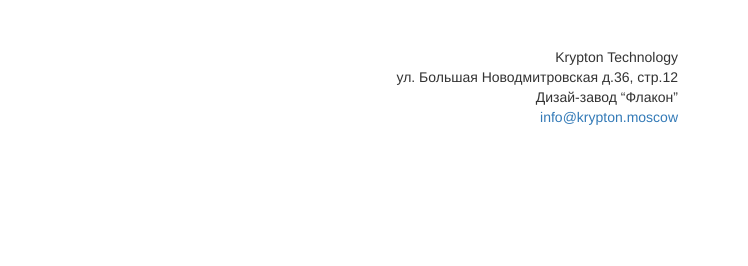
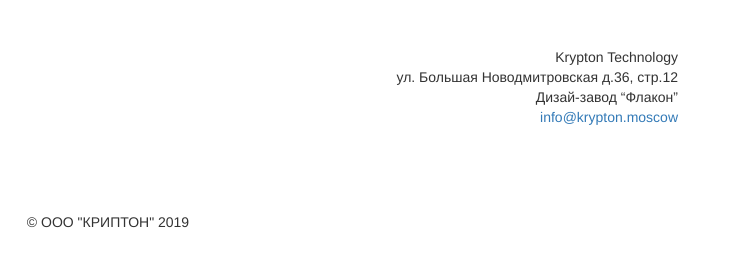
Before and after one commit to ned4ded/krypton.ru, a website: page src/pages/index.html in a window 1280 px wide. Shown: the part 2314-2580 px from the top of the page, 532-1280 px from the left. Before the commit the page ends 2531 px from the top, so only its background shows below. Drawn offline with nearby package versions, Linux system fonts and the light colour scheme; files that its build step writes are made by us from their sources; files whose address does not match are found by name.

Commit message:
add copyright

```diff
--- a/src/pages/index.html
+++ b/src/pages/index.html
@@ -451,7 +451,7 @@
       </div>
   </section>
 
-  <footer id="contacts" class="footer-one bg-dark c-footer">
+  <footer id="contacts" class="footer-one bg-dark c-footer" style="padding-bottom: 50px;">
       <div class="container">
 
             <div class="row">
@@ -470,6 +470,12 @@
                   </ul>
 
                 </div>
+            </div>
+
+            <div class="row">
+              <div class="col-12 text-center">
+                <p style="margin-top: 75px; margin-bottom: 0;">© ООО "КРИПТОН" 2019</p>
+              </div>
             </div>
 
       </div>
```
Also changed, not shown: www/index.html (+7 -1 lines).
